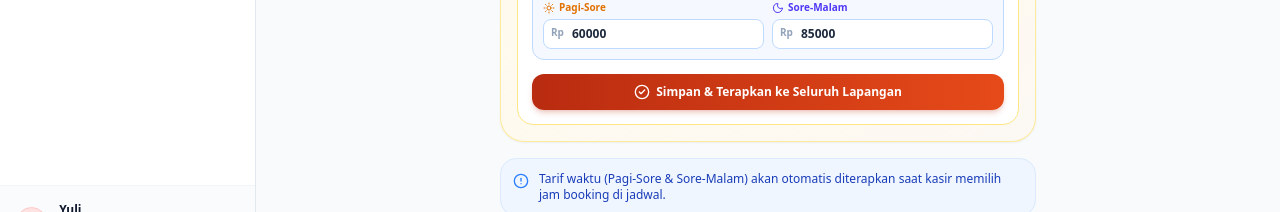
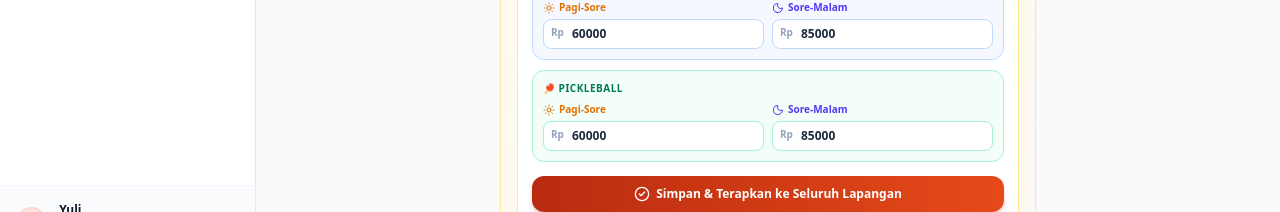
Before and after one commit to rynn26/kasirgor, a Next.js app: page /setting/lapangan in a window 1280 px wide. Both pictures are taken after a click on the button "Atur Sekarang". Shown: the part 536-748 px from the top of the page. Built offline with nearby package versions, Linux system fonts and the light colour scheme; no server answers; the database is empty.

Commit message:
ddddddddhhxasaxxddddddddddccddnn

```diff
--- a/src/app/setting/lapangan/page.tsx
+++ b/src/app/setting/lapangan/page.tsx
@@ -36,6 +36,8 @@ interface EditState {
   nightEnd: string;
   memberDayPrice: number;
   memberNightPrice: number;
+  pickleballDayPrice: number;
+  pickleballNightPrice: number;
 }
 
 export default function SettingLapanganPage() {
@@ -90,6 +92,8 @@ export default function SettingLapanganPage() {
       nightEnd: currentPricing.nightEnd,
       memberDayPrice: currentPricing.memberDayPrice ?? currentPricing.dayPrice,
       memberNightPrice: currentPricing.memberNightPrice ?? currentPricing.nightPrice,
+      pickleballDayPrice: currentPricing.pickleballDayPrice ?? currentPricing.dayPrice,
+      pickleballNightPrice: currentPricing.pickleballNightPrice ?? currentPricing.nightPrice,
     });
   };
 
@@ -104,7 +108,7 @@ export default function SettingLapanganPage() {
       showToast('Nama lapangan tidak boleh kosong');
       return;
     }
-    if (editState.dayPrice <= 0 || editState.nightPrice <= 0 || editState.memberDayPrice <= 0 || editState.memberNightPrice <= 0) {
+    if (editState.dayPrice <= 0 || editState.nightPrice <= 0 || editState.memberDayPrice <= 0 || editState.memberNightPrice <= 0 || editState.pickleballDayPrice <= 0 || editState.pickleballNightPrice <= 0) {
       showToast('Harga sewa harus lebih dari Rp 0');
       return;
     }
@@ -125,6 +129,8 @@ export default function SettingLapanganPage() {
         nightEnd: editState.nightEnd,
         memberDayPrice: editState.memberDayPrice,
         memberNightPrice: editState.memberNightPrice,
+        pickleballDayPrice: editState.pickleballDayPrice,
+        pickleballNightPrice: editState.pickleballNightPrice,
       });
 
       // 2. Sync court base price to Supabase / store
@@ -367,6 +373,34 @@ export default function SettingLapanganPage() {
                   </div>
                 </div>
               </div>
+              {/* Pickleball */}
+              <div className="p-2.5 rounded-xl bg-emerald-50/60 border border-emerald-200 space-y-1.5">
+                <div className="text-[10px] font-black text-emerald-700 uppercase tracking-wider">🏓 Pickleball</div>
+                <div className="grid grid-cols-2 gap-2">
+                  <div className="space-y-1">
+                    <div className="flex items-center gap-1 text-[10px] font-bold text-amber-600">
+                      <Sun className="w-3 h-3" /><span>Pagi-Sore</span>
+                    </div>
+                    <div className="relative">
+                      <span className="absolute left-2 top-1.5 text-[10px] font-bold text-slate-400">Rp</span>
+                      <input type="number" step={1000} value={quickPricing.pickleballDayPrice}
+                        onChange={(e) => setQuickPricing({ ...quickPricing, pickleballDayPrice: Number(e.target.value) })}
+                        className="w-full pl-7 pr-2 py-1.5 bg-white border border-emerald-200 rounded-lg text-xs font-black text-slate-800" />
+                    </div>
+                  </div>
+                  <div className="space-y-1">
+                    <div className="flex items-center gap-1 text-[10px] font-bold text-indigo-600">
+                      <Moon className="w-3 h-3" /><span>Sore-Malam</span>
+                    </div>
+                    <div className="relative">
+                      <span className="absolute left-2 top-1.5 text-[10px] font-bold text-slate-400">Rp</span>
+                      <input type="number" step={1000} value={quickPricing.pickleballNightPrice}
+                        onChange={(e) => setQuickPricing({ ...quickPricing, pickleballNightPrice: Number(e.target.value) })}
+                        className="w-full pl-7 pr-2 py-1.5 bg-white border border-emerald-200 rounded-lg text-xs font-black text-slate-800" />
+                    </div>
+                  </div>
+                </div>
+              </div>
             </div>
 
             <button
@@ -436,7 +470,7 @@ export default function SettingLapanganPage() {
                         </span>
                       </div>
 
-                      {/* 4 Price Badges: 2 Insidentil + 2 Member */}
+                      {/* 4 Price Badges: Insidentil + Member */}
                       <div className="mt-2 space-y-1.5">
                         {/* Header row */}
                         <div className="grid grid-cols-2 gap-1.5">
@@ -482,6 +516,28 @@ export default function SettingLapanganPage() {
                             </div>
                             <p className="text-[11px] font-black text-slate-900 leading-tight">
                               {formatRupiah(courtPricing.memberNightPrice)}
+                            </p>
+                          </div>
+                        </div>
+                        {/* Pickleball row */}
+                        <div className="text-[9px] font-black text-emerald-600 uppercase tracking-wider pl-0.5 pt-0.5">🏓 Pickleball</div>
+                        <div className="grid grid-cols-2 gap-1.5">
+                          <div className="p-1.5 rounded-xl bg-emerald-50 border border-emerald-100 text-left">
+                            <div className="flex items-center gap-1 text-[9px] font-bold text-amber-700">
+                              <Sun className="w-2.5 h-2.5" />
+                              <span>Pagi-Sore</span>
+                            </div>
+                            <p className="text-[11px] font-black text-slate-900 leading-tight">
+                              {formatRupiah(courtPricing.pickleballDayPrice)}
+                            </p>
+                          </div>
+                          <div className="p-1.5 rounded-xl bg-emerald-50 border border-emerald-100 text-left">
+                            <div className="flex items-center gap-1 text-[9px] font-bold text-indigo-700">
+                              <Moon className="w-2.5 h-2.5" />
+                              <span>Sore-Malam</span>
+                            </div>
+                            <p className="text-[11px] font-black text-slate-900 leading-tight">
+                              {formatRupiah(courtPricing.pickleballNightPrice)}
                             </p>
                           </div>
                         </div>
@@ -634,6 +690,47 @@ export default function SettingLapanganPage() {
                         </div>
                       </div>
 
+                      {/* === PICKLEBALL === */}
+                      <div className="p-3 bg-emerald-50/50 rounded-2xl border border-emerald-200 space-y-2">
+                        <div className="text-[10px] font-black text-emerald-700 uppercase tracking-wider flex items-center gap-1">
+                          <span>🏓 Pickleball (Insidentil)</span>
+                        </div>
+                        <div className="grid grid-cols-2 gap-2">
+                          {/* Pagi-Sore Pickleball */}
+                          <div className="space-y-1">
+                            <label className="text-[10px] font-bold text-amber-700 flex items-center gap-1">
+                              <Sun className="w-3 h-3" /> Pagi-Sore
+                            </label>
+                            <div className="relative">
+                              <span className="absolute left-2 top-1.5 text-[10px] font-bold text-slate-400">Rp</span>
+                              <input
+                                type="number"
+                                step={1000}
+                                value={editState.pickleballDayPrice || ''}
+                                onChange={(e) => setEditState({ ...editState, pickleballDayPrice: Number(e.target.value) })}
+                                className="w-full pl-7 pr-2 py-1.5 bg-white border border-emerald-200 rounded-xl text-xs font-black text-slate-900 focus:outline-none focus:border-emerald-500"
+                              />
+                            </div>
+                          </div>
+                          {/* Sore-Malam Pickleball */}
+                          <div className="space-y-1">
+                            <label className="text-[10px] font-bold text-indigo-700 flex items-center gap-1">
+                              <Moon className="w-3 h-3" /> Sore-Malam
+                            </label>
+                            <div className="relative">
+                              <span className="absolute left-2 top-1.5 text-[10px] font-bold text-slate-400">Rp</span>
+                              <input
+                                type="number"
+                                step={1000}
+                                value={editState.pickleballNightPrice || ''}
+                                onChange={(e) => setEditState({ ...editState, pickleballNightPrice: Number(e.target.value) })}
+                                className="w-full pl-7 pr-2 py-1.5 bg-white border border-emerald-200 rounded-xl text-xs font-black text-slate-900 focus:outline-none focus:border-emerald-500"
+                              />
+                            </div>
+                          </div>
+                        </div>
+                      </div>
+
                     </div>
 
                     {/* Status Lapangan */}
--- a/src/lib/db/courtPricing.ts
+++ b/src/lib/db/courtPricing.ts
@@ -16,6 +16,8 @@ export interface DbCourtPricingRule {
   night_end: string;
   member_day_price: number;
   member_night_price: number;
+  pickleball_day_price: number;
+  pickleball_night_price: number;
   created_at: string;
   updated_at: string;
 }
@@ -36,6 +38,8 @@ function mapDbToRule(row: DbCourtPricingRule): PricingRule {
       nightEnd: row.night_end,
       memberDayPrice: Number(row.member_day_price ?? row.day_price),
       memberNightPrice: Number(row.member_night_price ?? row.night_price),
+      pickleballDayPrice: Number(row.pickleball_day_price ?? row.day_price),
+      pickleballNightPrice: Number(row.pickleball_night_price ?? row.night_price),
     },
   };
 }
@@ -56,6 +60,8 @@ function mapRuleToDb(rule: PricingRule): Omit<DbCourtPricingRule, 'id' | 'create
     night_end: p.nightEnd,
     member_day_price: p.memberDayPrice,
     member_night_price: p.memberNightPrice,
+    pickleball_day_price: p.pickleballDayPrice,
+    pickleball_night_price: p.pickleballNightPrice,
   };
 }
 
--- a/src/lib/store/useCourtPricingStore.ts
+++ b/src/lib/store/useCourtPricingStore.ts
@@ -9,21 +9,25 @@ import {
 } from '@/lib/db/courtPricing';
 
 export interface TimeSlotPricing {
-  // Pagi-Sore (Insidentil)
+  // Pagi-Sore (Insidentil Badminton)
   dayPrice: number;
   dayStart: string; // default "07:00"
   dayEnd: string;   // default "18:00"
 
-  // Sore-Malam (Insidentil)
+  // Sore-Malam (Insidentil Badminton)
   nightPrice: number;
   nightStart: string; // default "18:00"
   nightEnd: string;   // default "24:00"
 
-  // Member pricing
-  memberDayPrice: number;   // default sama dengan dayPrice
-  memberNightPrice: number; // default sama dengan nightPrice
+  // Member Badminton
+  memberDayPrice: number;
+  memberNightPrice: number;
 
-  // Legacy fields — kept for DB compatibility, always synced to nightPrice
+  // Pickleball Insidentil
+  pickleballDayPrice: number;
+  pickleballNightPrice: number;
+
+  // Legacy fields — kept for DB compatibility
   afternoonPrice: number;
   afternoonStart: string;
   afternoonEnd: string;
@@ -36,19 +40,23 @@ export interface PricingRule {
 }
 
 export const DEFAULT_PRICING: TimeSlotPricing = {
-  // Slot 1: Pagi-Sore (Insidentil)
+  // Slot 1: Pagi-Sore (Insidentil Badminton)
   dayPrice: 60000,
   dayStart: '07:00',
   dayEnd: '18:00',
 
-  // Slot 2: Sore-Malam (Insidentil)
+  // Slot 2: Sore-Malam (Insidentil Badminton)
   nightPrice: 85000,
   nightStart: '18:00',
   nightEnd: '24:00',
 
-  // Member (default sama dengan insidentil)
+  // Member Badminton (default sama dengan insidentil)
   memberDayPrice: 60000,
   memberNightPrice: 85000,
+
+  // Pickleball Insidentil
+  pickleballDayPrice: 60000,
+  pickleballNightPrice: 85000,
 
   // Legacy (DB compat) — mirrors nightPrice
   afternoonPrice: 85000,
@@ -72,7 +80,8 @@ interface CourtPricingState {
     dateStr: string,
     timeStr: string,
     fallbackPrice?: number,
-    customerType?: 'insidentil' | 'member'
+    customerType?: 'insidentil' | 'member',
+    sportType?: 'badminton' | 'pickleball'
   ) => { price: number; period: 'Pagi' | 'Malam'; timeRange: string };
   calculateBookingFee: (
     courtId: string,
@@ -81,7 +90,8 @@ interface CourtPricingState {
     durationHours: number,
     courtCount?: number,
     fallbackPrice?: number,
-    customerType?: 'insidentil' | 'member'
+    customerType?: 'insidentil' | 'member',
+    sportType?: 'badminton' | 'pickleball'
   ) => { totalFee: number; ratePerHour: number; breakdown: Array<{ hour: string; price: number; period: 'Pagi' | 'Malam' }> };
   deleteMonthRule: (monthKey: string) => Promise<void>;
 }
@@ -176,27 +186,33 @@ export const useCourtPricingStore = create<CourtPricingState>()(
         return DEFAULT_PRICING;
       },
 
-      getPriceForSlot: (courtId: string, dateStr: string, timeStr: string, fallbackPrice?: number, customerType: 'insidentil' | 'member' = 'insidentil') => {
-        const monthKey = dateStr ? dateStr.slice(0, 7) : 'ALL'; // YYYY-MM
+      getPriceForSlot: (courtId: string, dateStr: string, timeStr: string, fallbackPrice?: number, customerType: 'insidentil' | 'member' = 'insidentil', sportType: 'badminton' | 'pickleball' = 'badminton') => {
+        const monthKey = dateStr ? dateStr.slice(0, 7) : 'ALL';
         const pricing = get().getPricing(courtId, monthKey);
+        const hour = parseInt(timeStr.split(':')[0], 10);
+        const dayEndHour = parseInt(pricing.dayEnd.split(':')[0], 10);
 
-        const hour = parseInt(timeStr.split(':')[0], 10);
-        const dayEndHour = parseInt(pricing.dayEnd.split(':')[0], 10); // batas Pagi-Sore
+        const isPickleball = sportType === 'pickleball';
+        const isMember = !isPickleball && customerType === 'member';
 
-        const isMember = customerType === 'member';
+        let dayPrice: number;
+        let nightPrice: number;
+
+        if (isPickleball) {
+          dayPrice = pricing.pickleballDayPrice || fallbackPrice || 60000;
+          nightPrice = pricing.pickleballNightPrice || fallbackPrice || 85000;
+        } else if (isMember) {
+          dayPrice = pricing.memberDayPrice || fallbackPrice || 60000;
+          nightPrice = pricing.memberNightPrice || fallbackPrice || 85000;
+        } else {
+          dayPrice = pricing.dayPrice || fallbackPrice || 60000;
+          nightPrice = pricing.nightPrice || fallbackPrice || 85000;
+        }
 
         if (hour < dayEndHour) {
-          return {
-            price: (isMember ? pricing.memberDayPrice : pricing.dayPrice) || fallbackPrice || 60000,
-            period: 'Pagi',
-            timeRange: `${pricing.dayStart} - ${pricing.dayEnd}`,
-          };
+          return { price: dayPrice, period: 'Pagi', timeRange: `${pricing.dayStart} - ${pricing.dayEnd}` };
         } else {
-          return {
-            price: (isMember ? pricing.memberNightPrice : pricing.nightPrice) || fallbackPrice || 85000,
-            period: 'Malam',
-            timeRange: `${pricing.nightStart} - ${pricing.nightEnd}`,
-          };
+          return { price: nightPrice, period: 'Malam', timeRange: `${pricing.nightStart} - ${pricing.nightEnd}` };
         }
       },
 
@@ -207,7 +223,8 @@ export const useCourtPricingStore = create<CourtPricingState>()(
         durationHours: number,
         courtCount = 1,
         fallbackPrice?: number,
-        customerType: 'insidentil' | 'member' = 'insidentil'
+        customerType: 'insidentil' | 'member' = 'insidentil',
+        sportType: 'badminton' | 'pickleball' = 'badminton'
       ) => {
         const startHour = parseInt(startTime.split(':')[0], 10);
         const breakdown: Array<{ hour: string; price: number; period: 'Pagi' | 'Malam' }> = [];
@@ -216,7 +233,7 @@ export const useCourtPricingStore = create<CourtPricingState>()(
         for (let i = 0; i < durationHours; i++) {
           const currentH = startHour + i;
           const timeSlotStr = `${currentH < 10 ? '0' : ''}${currentH}:00`;
-          const slot = get().getPriceForSlot(courtId, dateStr, timeSlotStr, fallbackPrice, customerType);
+          const slot = get().getPriceForSlot(courtId, dateStr, timeSlotStr, fallbackPrice, customerType, sportType);
           breakdown.push({
             hour: `${timeSlotStr} - ${currentH + 1 < 10 ? '0' : ''}${currentH + 1}:00`,
             price: slot.price,
```
Also changed, not shown: 1 other file (tests, documents, lock files or other folders).
